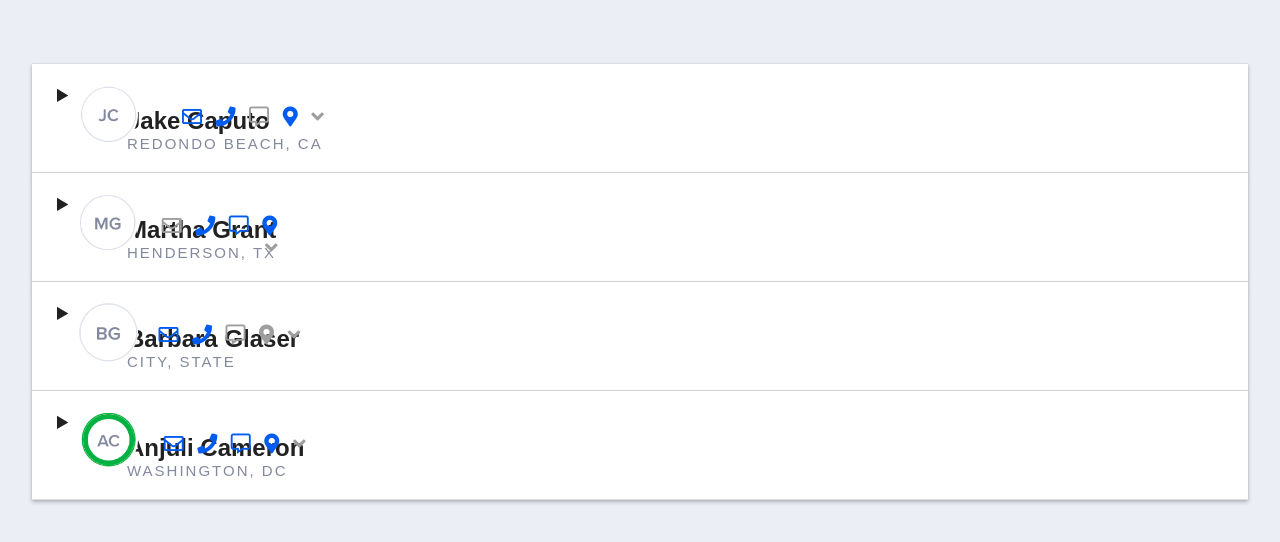
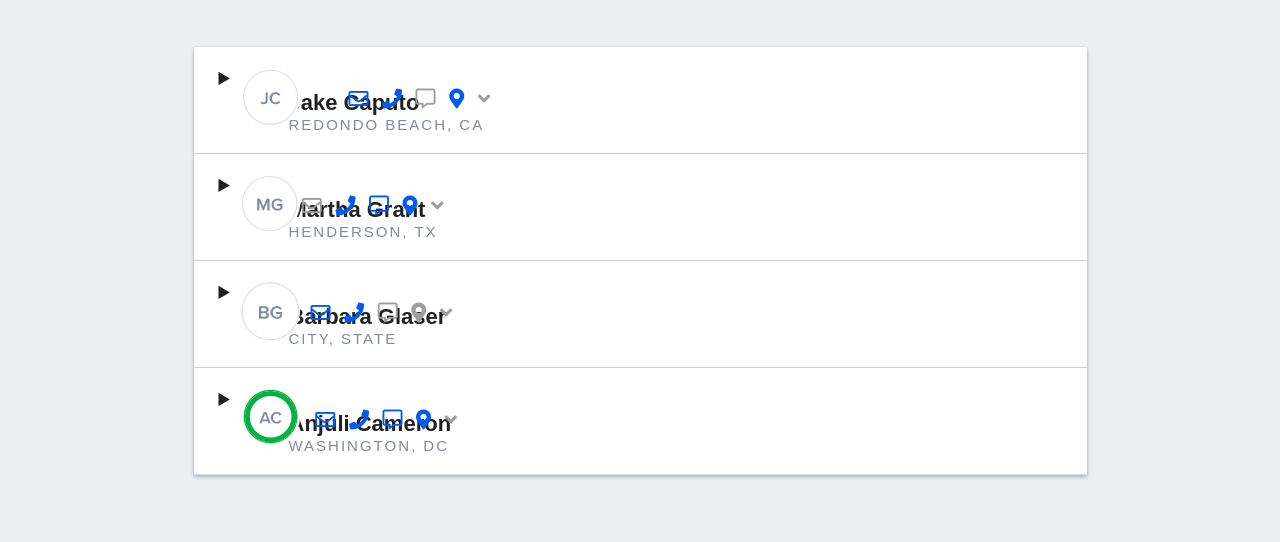
Before and after one commit to Sensibello/ActionBuilder, a plain HTML site: page index.html in a window 1280 px wide. Drawn offline with Linux system fonts and the light colour scheme; a web font is replaced by a local one.

Commit message:
Update style.css

```diff
--- a/style.css
+++ b/style.css
@@ -4,8 +4,10 @@
         }
 
         html, body, ul, ol {
-            margin: 0;
+            margin: auto;
             padding: 0;
+            width:100%;
+            max-width: 940px;
         }
 
         html>body {
@@ -32,7 +34,7 @@
         }
 
         .titleName {
-        font-size:24px;
+        font-size:22px;
         font-family: 'Proxima Nova', proxima-nova, sans-serif;
         font-weight:600;
         }
@@ -147,7 +149,7 @@
             color: #9e9e9e;
             font-size: 1.5 em;
             padding: 0;
-            margin:20px;
+            margin:15px;
             text-align: right;
             letter-spacing:4px;
             margin-top: 0;
@@ -155,7 +157,7 @@
             top: calc(50% - 12px);
             bottom: 0;
             right: 0;
-            width: 50%;
+            width: 70%;
     }
 
         .titleValue{ color: #757575; }
```
